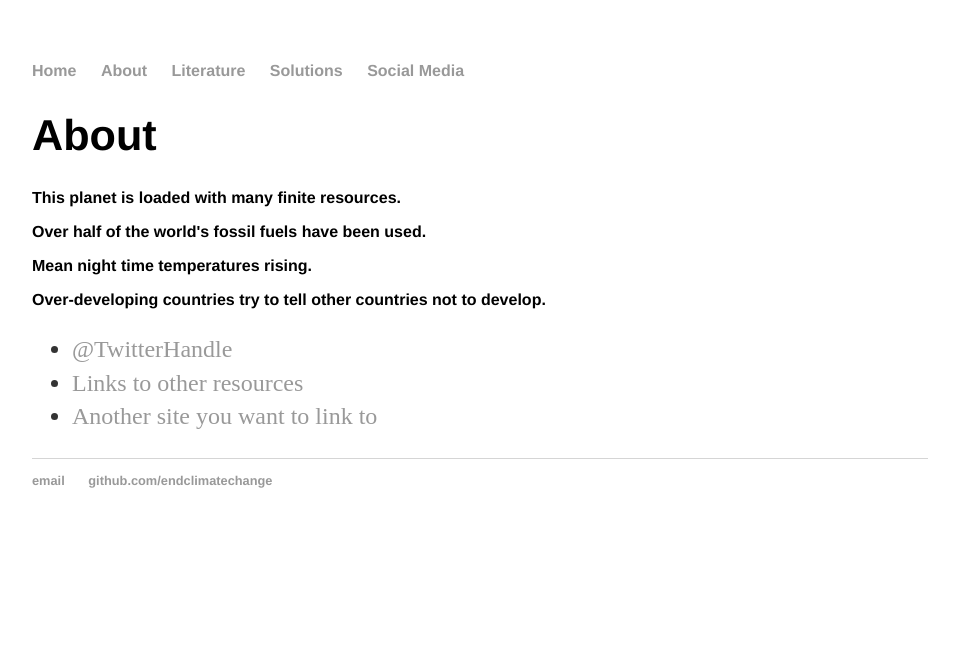
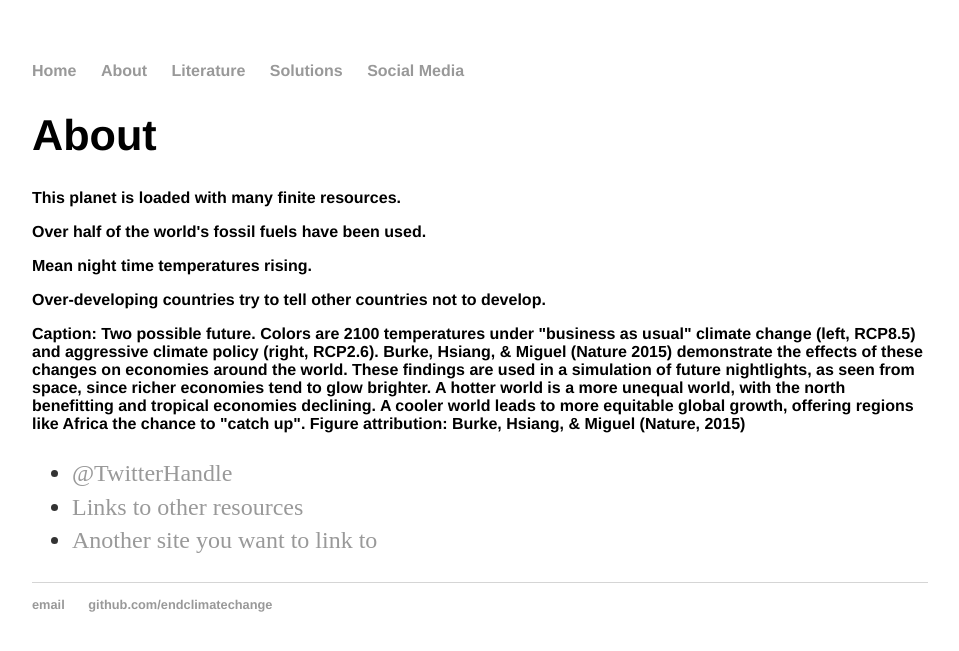
Before and after one commit to endclimatechange/endclimatechange.github.io, a Jekyll site: the page built from about/index.html, in a window 1280 px wide. Shown: the top 651 px of the page, without its empty margins (160-1119 px from the left). Built offline with Jekyll 4.4.1, drawn with Linux system fonts in a browser that asks for light colours.

Commit message:
Update index.html

```diff
--- a/about/index.html
+++ b/about/index.html
@@ -9,6 +9,14 @@ title: Stop Climate Change
 			<h3>Over half of the world's fossil fuels have been used.  </h3>
 			<h3>Mean night time temperatures rising.	   </h3>
 			<h3>Over-developing countries try to tell other countries not to develop.</h3>
+
+
+
+			<h3>Caption: Two possible future. Colors are 2100 temperatures under "business as usual" climate change (left, RCP8.5) and aggressive climate policy (right, RCP2.6). Burke, Hsiang, & Miguel (Nature 2015) demonstrate the effects of these changes on economies around the world. These findings are used in a simulation of future nightlights, as seen from space, since richer economies tend to glow brighter. A hotter world is a more unequal world, with the north benefitting and tropical economies declining. A cooler world leads to more equitable global growth, offering regions like Africa the chance to "catch up".
+
+Figure attribution:
+Burke, Hsiang, & Miguel (Nature, 2015)</h3>
+
 			<ul class="contacts">
 				<li><a href="#">@TwitterHandle</a></li>
 				<li><a href="#">Links to other resources</a></li>
```
